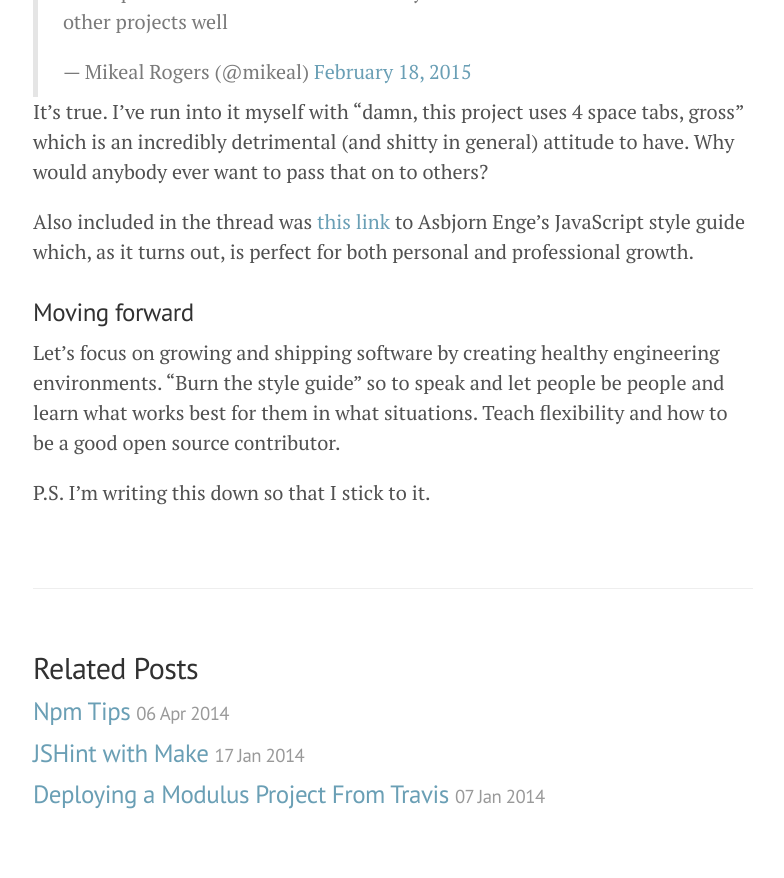
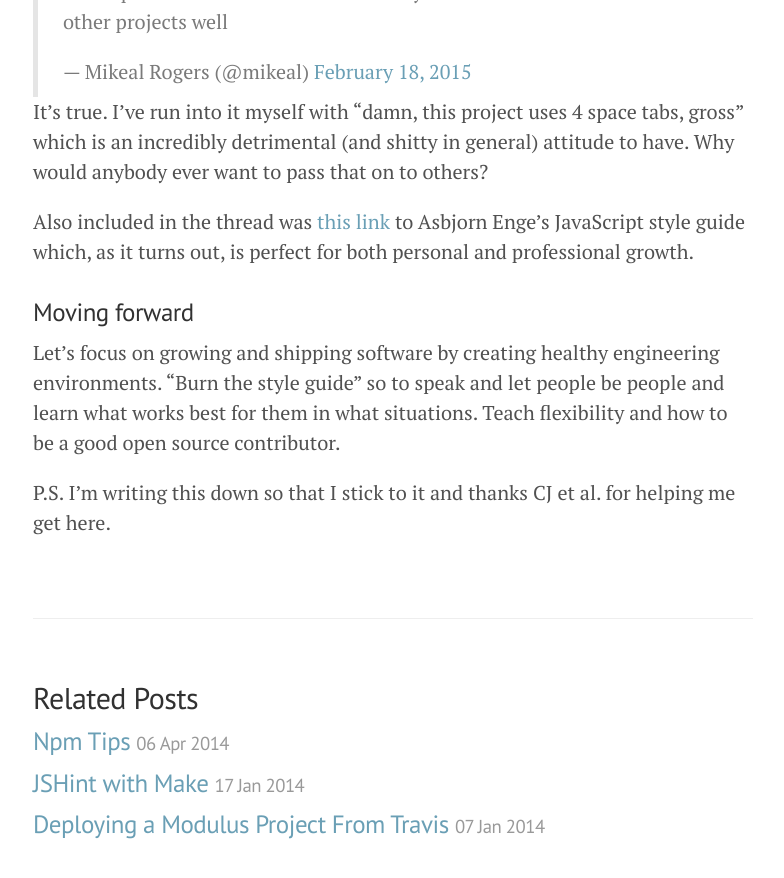
Before and after one commit to fiveisprime/fiveisprime.github.io, a Jekyll site: the page built from _posts/2015-02-18-growing-up-in-open-source.md, in a window 1280 px wide and 900 px high, scrolled down 1337 px. Shown: the top 878 px of the window, without its empty margins (247-1031 px from the left). Built offline with Jekyll 4.4.1, drawn with Linux system fonts in a browser that asks for light colours; Markdown is read by kramdown in place of the engine named in the settings; comment, search, counter and statistics services are not loaded.

Commit message:
Fixed the configuration for GitHub

```diff
--- a/_config.yml
+++ b/_config.yml
@@ -1,6 +1,6 @@
 # Dependencies
 markdown:         redcarpet
-highlighter:      true
+pygments:         true
 
 # Permalinks
 permalink:        pretty
--- a/_posts/2015-02-18-growing-up-in-open-source.md
+++ b/_posts/2015-02-18-growing-up-in-open-source.md
@@ -57,4 +57,5 @@
 learn what works best for them in what situations. Teach flexibility and how to
 be a good open source contributor.
 
-P.S. I'm writing this down so that I stick to it.
+P.S. I'm writing this down so that I stick to it and thanks CJ et al. for
+helping me get here.
```
